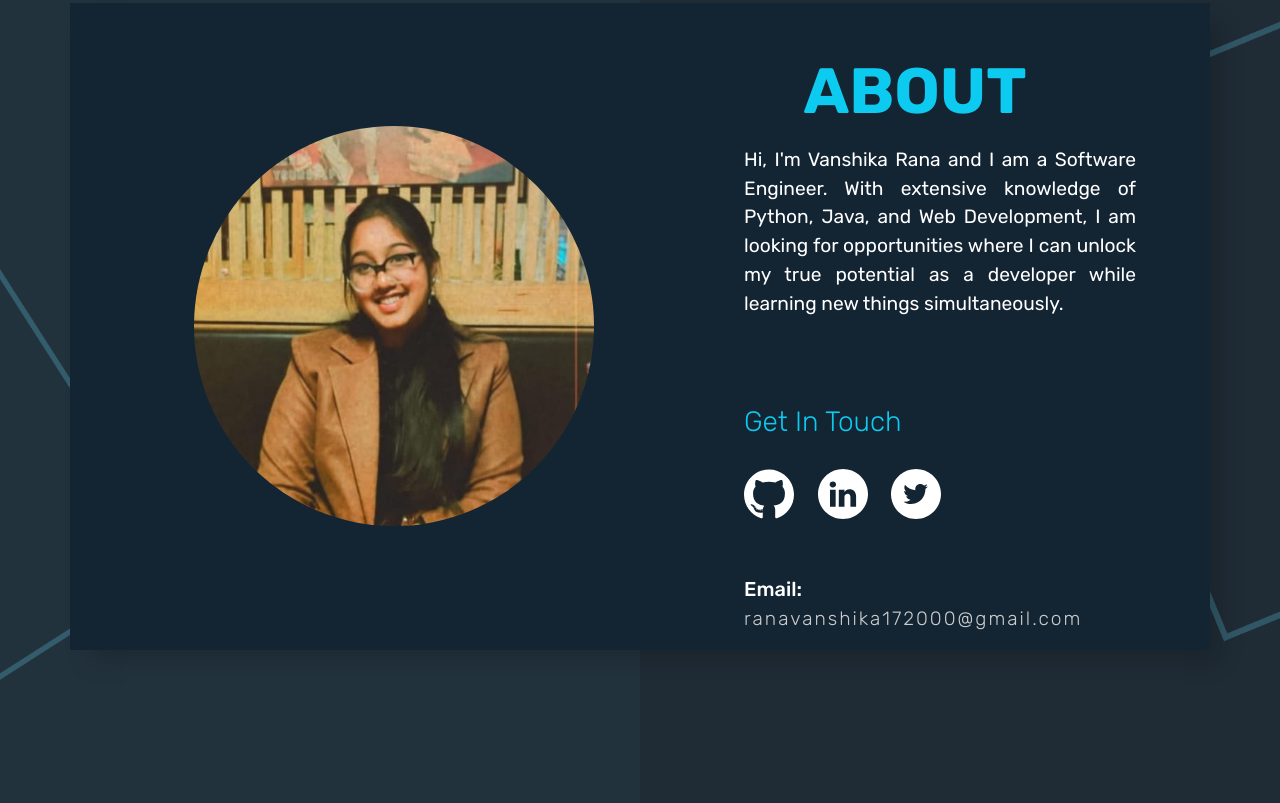
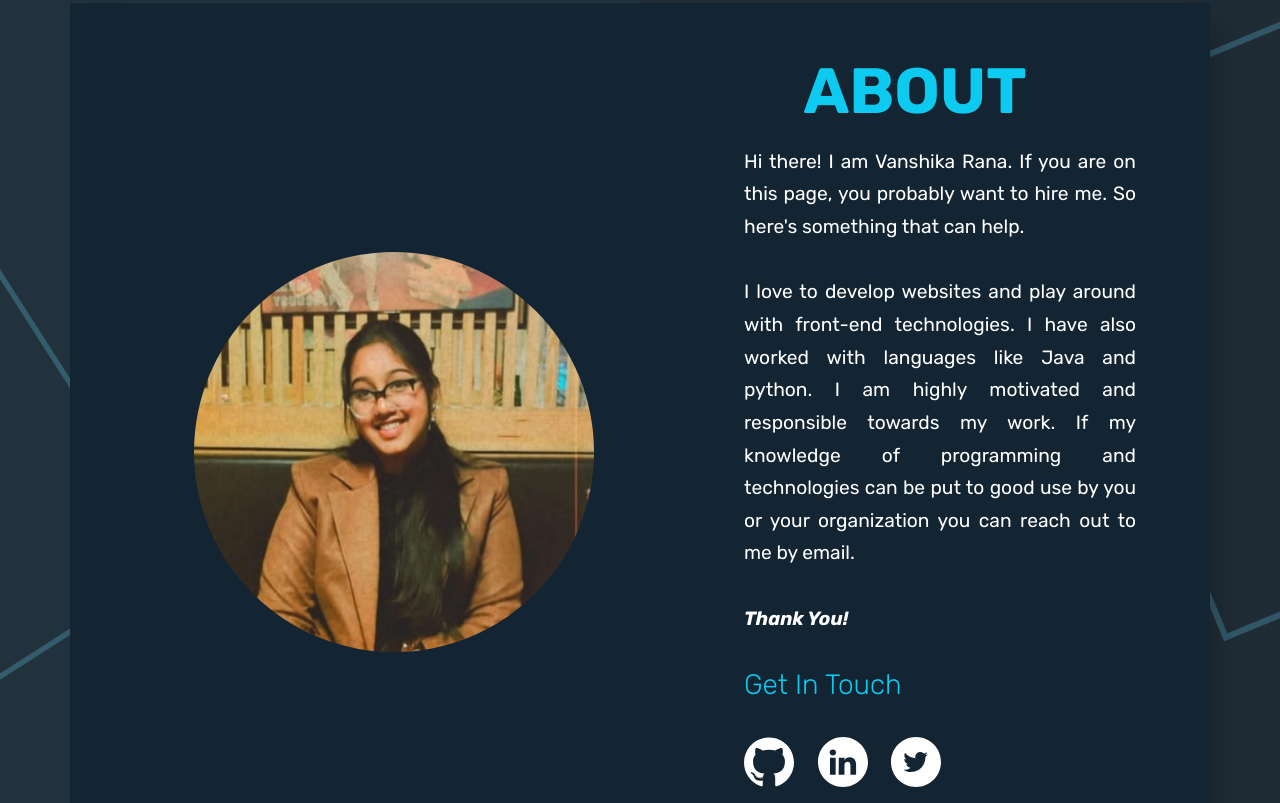
Before and after one commit to Vanshika-Rana/Vanshika-Rana-Portfolio, a plain HTML site: page index.html in a window 1280 px wide. Shown: the part 797-1600 px from the top of the page. Drawn offline with nearby package versions, Linux system fonts and the light colour scheme.

Commit message:
New Resume and Bio

```diff
--- a/index.html
+++ b/index.html
@@ -34,14 +34,12 @@
             <div class="about-container">
                 <p class="display-3 fw-bold text-center text-info lphead">ABOUT</p>
                 <p class="about-text fw-normal text-white imgmargin work">
-                    Hi, I'm Vanshika Rana and I am a Software Engineer.
-                    With extensive knowledge of Python, Java, and Web Development,
-                    I am looking for opportunities where I can unlock my true
-                    potential as a developer while learning new things simultaneously.<br/><br/><br/><br/>
+                    Hi there! I am Vanshika Rana. If you are on this page, you probably want to hire me. So here's something that can help.<br><br>
+                    I love to develop websites and play around with front-end technologies. I have also worked with languages like Java and python. I am highly motivated and responsible towards my work. If my knowledge of programming and technologies can be put to good use by you or your organization you can reach out to me by email. <br><br> <b><i>Thank You!</i></b><br/><br/>
                     <span class="h3 fw-light text-info">Get In Touch</span><br/><br/>
                     <a  href="https://github.com/Vanshika-Rana" target="_blank"><img  class='icon' src="./images/github.svg" width="50" height="50" alt></a> &nbsp &nbsp
                     <a href="https://www.linkedin.com/in/vanshikarana/" target="_blank"><img class='icon' src="./images/linkedin.svg" width="50" height="50" alt></a> &nbsp &nbsp
-                    <a  href="https://twitter.com/aahiknsv" target="_blank"><img class='icon'  src="./images/twt.svg" width="50" height="50" alt></a> <br><br/><br/>
+                    <a  href="https://twitter.com/aahiknsv" target="_blank"><img class='icon'  src="./images/twt.svg" width="50" height="50" alt></a> <br><br/>
 
                     <span class="h5">Email: <a class="emaildec" href="mailto:rvanshika172@gmail.com">ranavanshika172000@gmail.com</a></span>
                 </p>
@@ -107,7 +105,7 @@
                     <img src="./images/tasteful.jpeg" width="300" height="350" class="card-img-top" alt="...">
                     <div class="card-body">
                       <h5 class="card-title">Tasteful Recipes</h5>
-                      <p class="card-text">This model uses Logistic Regression to find out if breast cancer is Malignant or Benign.</p>
+                      <p class="card-text">This web app makes use of Edamam recipes API and offers recipes for various dishes.</p>
                     </div>
                     <ul class="list-group list-group-flush m-10">
                       <span><img  class="projicon" src="./icons/react.png" width="70" height="50" alt/>
@@ -117,7 +115,7 @@
                     </ul>
                     <div class="card-body">
                       <a href="https://hardcore-morse-8d4aa1.netlify.app/" target='_blank' class="card-link">Live</a>
-                      <a href="https://github.com/Vanshika-Rana/Breast-Cancer-Detection-" target='_blank' class="card-link">Code</a>
+                      <a href="https://github.com/Vanshika-Rana/Tasteful-Recipes" target='_blank' class="card-link">Code</a>
                     </div>
                   </div>
 
--- a/style.css
+++ b/style.css
@@ -84,6 +84,7 @@ border-radius: 10px;
     margin-right: 50px;
     margin-left: 100px;
     border-radius: 50%;
+    line-height: 1.7;
 }
 .icon{
 
```
Also changed, not shown: 1 other file.
